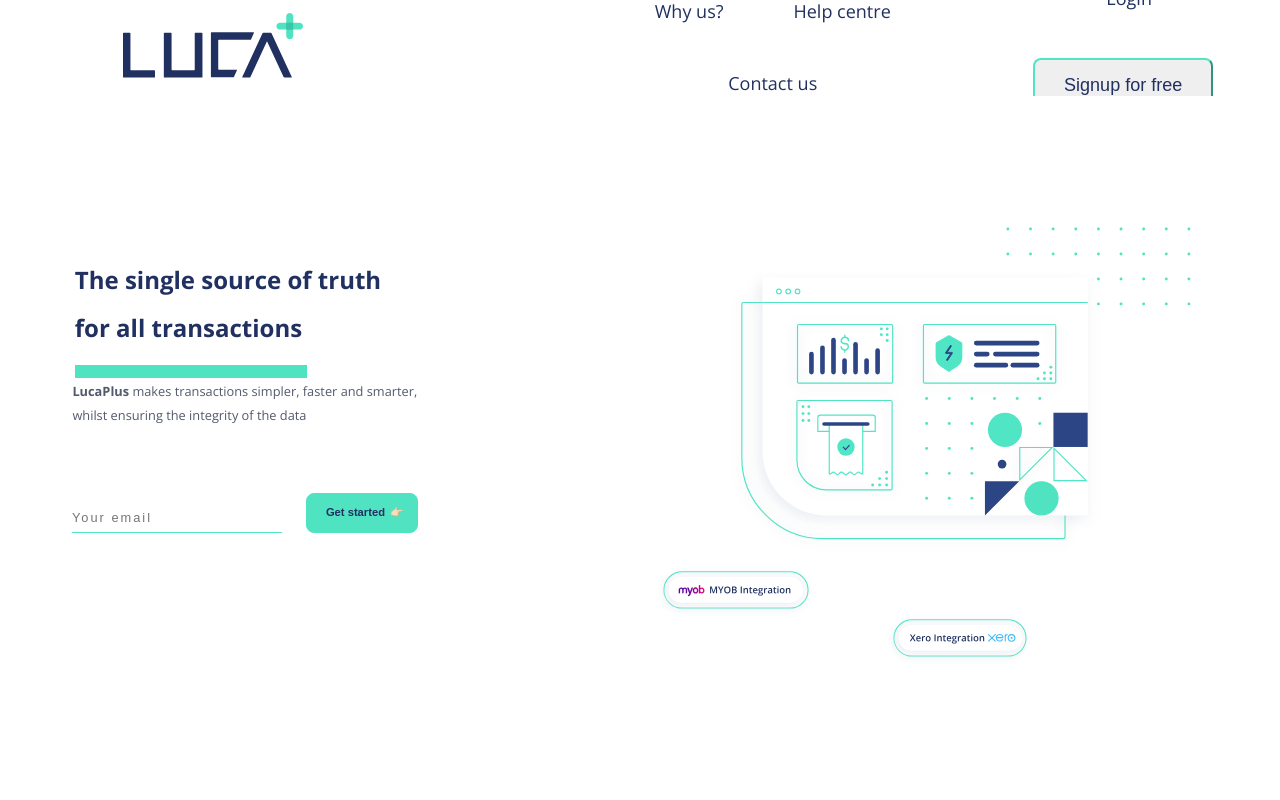
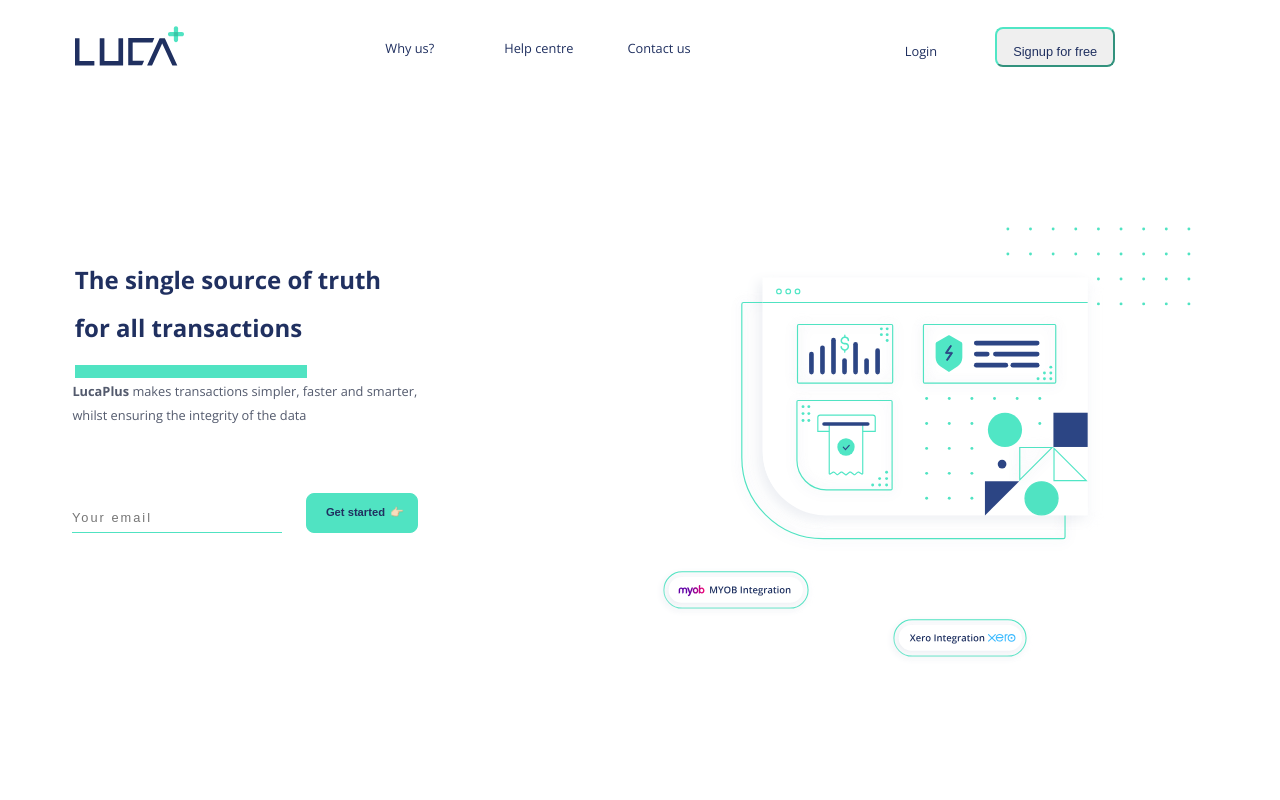
Before and after one commit to Lianakeys/LucaWebsite, a React (Create React App) app in the folder luca-website/: page / in a window 1280 px wide. Shown: the top 800 px of the page. Built offline with nearby package versions, Linux system fonts and the light colour scheme.

Commit message:
completed navbar, homesection and hiw for 1300px

```diff
--- a/luca-website/src/components/cssComponents/Navbar.css
+++ b/luca-website/src/components/cssComponents/Navbar.css
@@ -203,6 +203,48 @@
   }
 }
 
+@media only screen and (max-width: 1300px) {
+
+  .logoimage {
+    height: 5rem;
+    width: 6.8rem;
+    margin-left: -3rem;
+    /* background-color: red; */
+  }
+
+  .navbox-for-three {
+    /* background-color: red; */
+    width: 450px;
+    margin-left: 8rem;
+  }
+
+  .navlink {
+    font-size: 0.8rem;
+  }
+
+  .contactus {
+    font-size: 0.8rem;
+  }
+
+  .navbox-for-two {
+    /* background-color: pink; */
+    width: 350px;
+  }
+
+  .navbarbutton {
+    height: 2.5rem;
+    width: 7.5rem;
+    font-size: 0.8rem;
+  }
+
+  .navbar {
+    /* background-color: red; */
+  }
+
+
+
+
+}
 
 @media only screen and (max-width: 1024px) {
   .navbar{
--- a/luca-website/src/components/cssComponents/how-it-works.css
+++ b/luca-website/src/components/cssComponents/how-it-works.css
@@ -171,6 +171,8 @@ margin-left: -1rem;
     /* background-color: red; */
 }
 
-
+.hiw-title-box {
+    font-size: 2rem;
+}
 
 }
```
